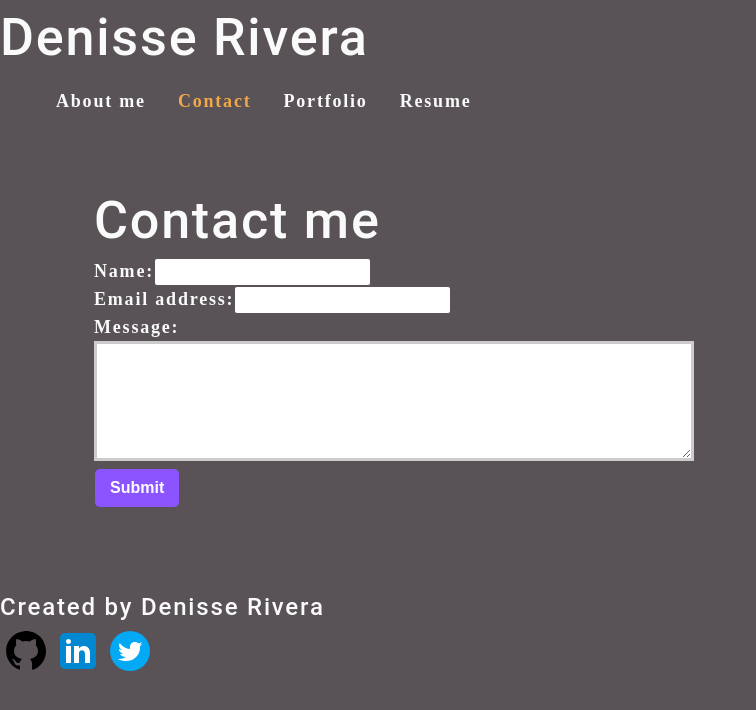
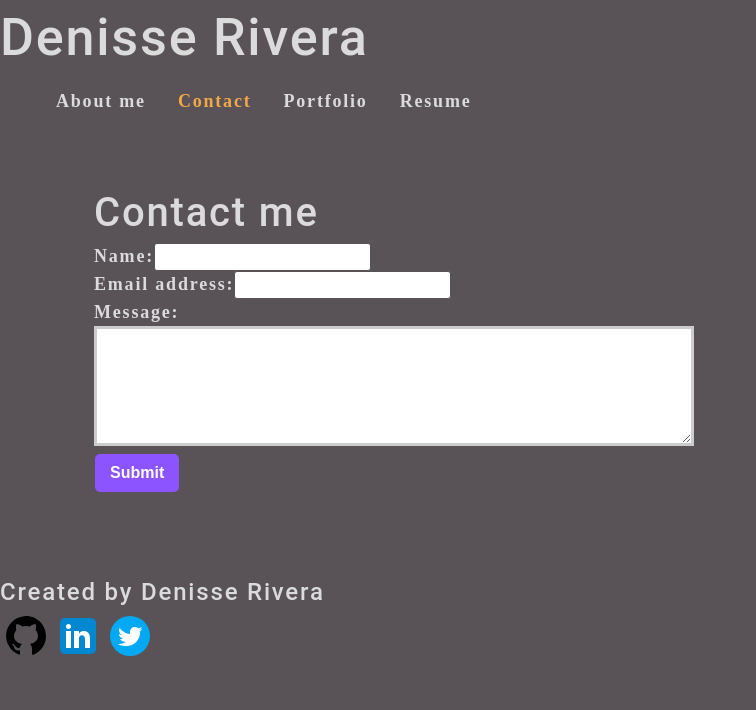
Before and after one commit to RiveraDenisse/react-portfolio, a React (Create React App) app: page / in a window 1280 px wide. Both pictures are taken after a click on the item "Contact". Shown: the top 710 px of the page, without its empty margins (0-756 px from the left). Built offline with nearby package versions, Linux system fonts and the light colour scheme.

Commit message:
fixed header size for about me,resume,contact sections

```diff
--- a/src/components/Contact/index.js
+++ b/src/components/Contact/index.js
@@ -43,7 +43,7 @@ function ContactForm() {
 
   return (
     <section>
-      <h1> Contact me</h1>
+      <h2> Contact me</h2>
       <form id="contact-form" onSubmit={handleSubmit}>
         <div>
           <label htmlFor="name">Name:</label>
--- a/src/components/Portfolio/index.js
+++ b/src/components/Portfolio/index.js
@@ -67,7 +67,7 @@ function Gallery() {
   return (
     <div>
       <Container className={classes.cardGrid} maxWidth="xl">
-        <Typography variant="h2">Projects</Typography>
+        <h2 className="App">Projects</h2>
         <Grid container spacing={4} style={{ marginTop: "4rem" }}>
           {portfolio.map((project, index) => (
             <Grid item key={index} xs={12} sm={6} md={4}>
--- a/src/index.css
+++ b/src/index.css
@@ -7,7 +7,7 @@ main {
   --primary: #8c54ff;
   --secondary: #f3a847;
   --tertiary: #b12704;
-  --light: #fafafa;
+  --light: #dbdbdb;
   --dark: #595358;
   --darker: #111111;
   --error: rgb(228, 46, 1);
```
